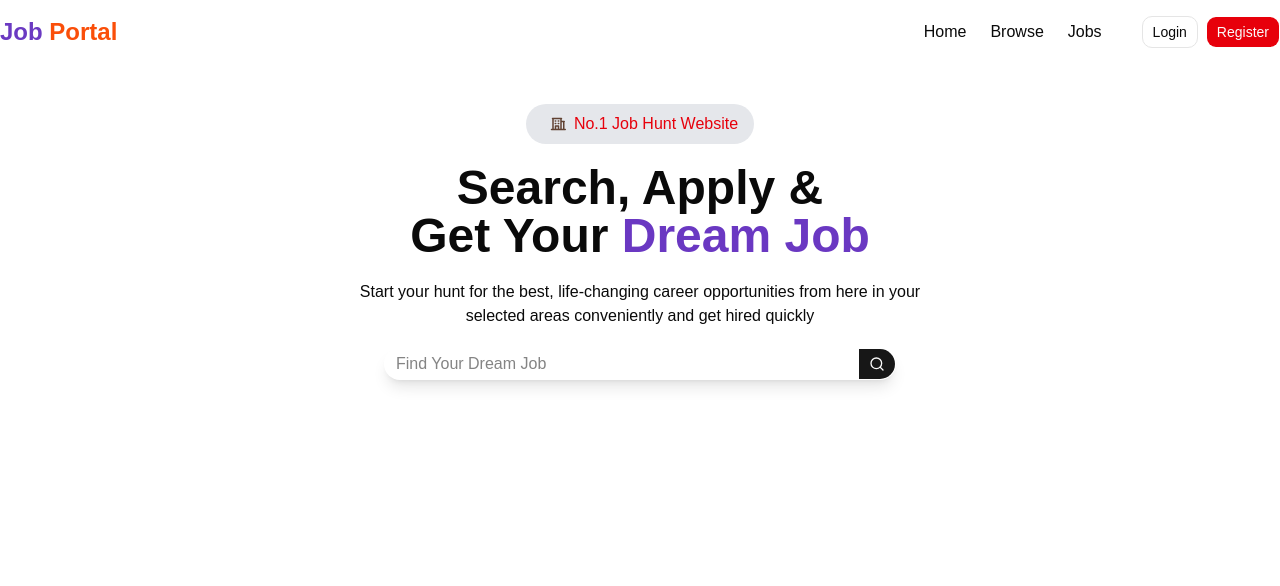
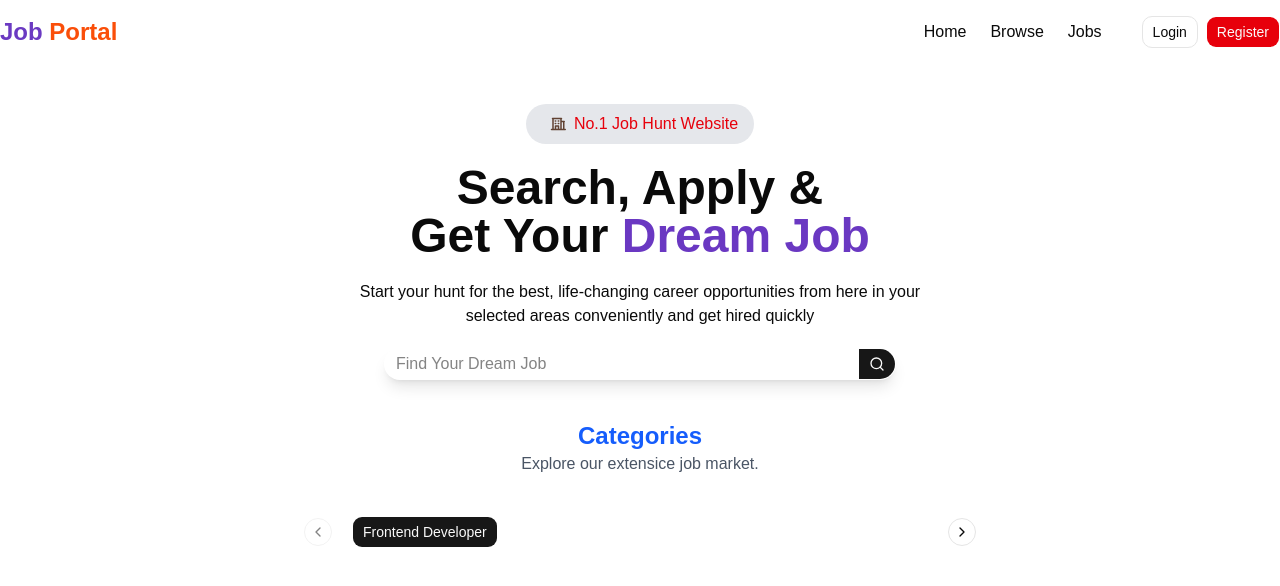
Before and after one commit to lokesh-ps/jobportal, a React app in the folder Frontend/: page / in a window 1280 px wide. Shown: the top 586 px of the page. Built offline with nearby package versions, Linux system fonts and the light colour scheme; the HTML template or start-up script is replaced by a standard one.

Commit message:
feat: add Categories component with carousel functionality and integrate into Home component

```diff
--- a/Frontend/package.json
+++ b/Frontend/package.json
@@ -17,6 +17,7 @@
     "axios": "^1.19.0",
     "class-variance-authority": "^0.7.1",
     "clsx": "^2.1.1",
+    "embla-carousel-react": "^8.6.0",
     "lucide-react": "^1.31.0",
     "next-themes": "^0.4.6",
     "postcss": "^8.5.26",
--- /dev/null
+++ b/Frontend/src/components/components_lite/Categories.jsx
@@ -0,0 +1,56 @@
+import React from "react";
+import {
+  Carousel,
+  CarouselContent,
+  CarouselItem,
+  CarouselNext,
+  CarouselPrevious,
+} from "../ui/carousel";
+import { Button } from "../ui/button";
+const Category = [
+  "Frontend Developer",
+  "Backend Developer",
+  "Full Stack Developer",
+  "Data Scientist",
+  "Devops Engineer",
+  "Machine Learning Engineer",
+  "Artificial Intelligence Engineer",
+  "Cybersecurity Engineer",
+  "Product Manager",
+  "UX/UI Designer",
+  "Graphics Engineer",
+  "Graphics Designer",
+  "Video Editor",
+];
+const Categories = () => {
+  return (
+    <div>
+      <div>
+        <h1 className="text-2xl font-bold text-center text-blue-600">
+          Categories
+        </h1>
+        <p className="text-center text-gray-600">
+          Explore our extensice job market.
+        </p>
+      </div>
+      <Carousel className={"w-full max-w-xl mx-auto my-10"}>
+        <CarouselContent>
+          {Category.map((category) => {
+            return (
+              <CarouselItem
+                key={category}
+                className={"mb:basis-1/2 lg-basis-1/3"}
+              >
+                <Button>{category}</Button>
+              </CarouselItem>
+            );
+          })}
+        </CarouselContent>
+        <CarouselPrevious />
+        <CarouselNext />
+      </Carousel>
+    </div>
+  );
+};
+
+export default Categories;
--- a/Frontend/src/components/components_lite/Home.jsx
+++ b/Frontend/src/components/components_lite/Home.jsx
@@ -1,3 +1,4 @@
+import Categories from "./Categories";
 import Header from "./Header";
 import Navbar from "./Navbar";
 
@@ -6,8 +7,8 @@ const Home = () => {
     <div>
       <Navbar></Navbar>
       <Header />
-      {/* <Categories/>
-      <LatestJobs/>
+      <Categories />
+      {/* <LatestJobs/>
       <Footer/> */}
     </div>
   );
--- /dev/null
+++ b/Frontend/src/components/ui/carousel.jsx
@@ -0,0 +1,194 @@
+import * as React from "react"
+import useEmblaCarousel from "embla-carousel-react";
+
+import { cn } from "@/lib/utils"
+import { Button } from "@/components/ui/button"
+import { ChevronLeftIcon, ChevronRightIcon } from "lucide-react"
+
+const CarouselContext = React.createContext(null)
+
+function useCarousel() {
+  const context = React.useContext(CarouselContext)
+
+  if (!context) {
+    throw new Error("useCarousel must be used within a <Carousel />")
+  }
+
+  return context
+}
+
+function Carousel({
+  orientation = "horizontal",
+  opts,
+  setApi,
+  plugins,
+  className,
+  children,
+  ...props
+}) {
+  const [carouselRef, api] = useEmblaCarousel({
+    ...opts,
+    axis: orientation === "horizontal" ? "x" : "y",
+  }, plugins)
+  const [canScrollPrev, setCanScrollPrev] = React.useState(false)
+  const [canScrollNext, setCanScrollNext] = React.useState(false)
+
+  const onSelect = React.useCallback((api) => {
+    if (!api) return
+    setCanScrollPrev(api.canScrollPrev())
+    setCanScrollNext(api.canScrollNext())
+  }, [])
+
+  const scrollPrev = React.useCallback(() => {
+    api?.scrollPrev()
+  }, [api])
+
+  const scrollNext = React.useCallback(() => {
+    api?.scrollNext()
+  }, [api])
+
+  const handleKeyDown = React.useCallback((event) => {
+    if (event.key === "ArrowLeft") {
+      event.preventDefault()
+      scrollPrev()
+    } else if (event.key === "ArrowRight") {
+      event.preventDefault()
+      scrollNext()
+    }
+  }, [scrollPrev, scrollNext])
+
+  React.useEffect(() => {
+    if (!api || !setApi) return
+    setApi(api)
+  }, [api, setApi])
+
+  React.useEffect(() => {
+    if (!api) return
+    onSelect(api)
+    api.on("reInit", onSelect)
+    api.on("select", onSelect)
+
+    return () => {
+      api?.off("select", onSelect)
+    };
+  }, [api, onSelect])
+
+  return (
+    <CarouselContext.Provider
+      value={{
+        carouselRef,
+        api: api,
+        opts,
+        orientation:
+          orientation || (opts?.axis === "y" ? "vertical" : "horizontal"),
+        scrollPrev,
+        scrollNext,
+        canScrollPrev,
+        canScrollNext,
+      }}>
+      <div
+        onKeyDownCapture={handleKeyDown}
+        className={cn("relative", className)}
+        role="region"
+        aria-roledescription="carousel"
+        data-slot="carousel"
+        {...props}>
+        {children}
+      </div>
+    </CarouselContext.Provider>
+  );
+}
+
+function CarouselContent({
+  className,
+  ...props
+}) {
+  const { carouselRef, orientation } = useCarousel()
+
+  return (
+    <div
+      ref={carouselRef}
+      className="overflow-hidden"
+      data-slot="carousel-content">
+      <div
+        className={cn(
+          "flex",
+          orientation === "horizontal" ? "-ml-4" : "-mt-4 flex-col",
+          className
+        )}
+        {...props} />
+    </div>
+  );
+}
+
+function CarouselItem({
+  className,
+  ...props
+}) {
+  const { orientation } = useCarousel()
+
+  return (
+    <div
+      role="group"
+      aria-roledescription="slide"
+      data-slot="carousel-item"
+      className={cn(
+        "min-w-0 shrink-0 grow-0 basis-full",
+        orientation === "horizontal" ? "pl-4" : "pt-4",
+        className
+      )}
+      {...props} />
+  );
+}
+
+function CarouselPrevious({
+  className,
+  variant = "outline",
+  size = "icon-sm",
+  ...props
+}) {
+  const { orientation, scrollPrev, canScrollPrev } = useCarousel()
+
+  return (
+    <Button
+      data-slot="carousel-previous"
+      variant={variant}
+      size={size}
+      className={cn("absolute touch-manipulation rounded-full", orientation === "horizontal"
+        ? "inset-y-0 -left-12 my-auto"
+        : "-top-12 left-1/2 -translate-x-1/2 rotate-90", className)}
+      disabled={!canScrollPrev}
+      onClick={scrollPrev}
+      {...props}>
+      <ChevronLeftIcon />
+      <span className="sr-only">Previous slide</span>
+    </Button>
+  );
+}
+
+function CarouselNext({
+  className,
+  variant = "outline",
+  size = "icon-sm",
+  ...props
+}) {
+  const { orientation, scrollNext, canScrollNext } = useCarousel()
+
+  return (
+    <Button
+      data-slot="carousel-next"
+      variant={variant}
+      size={size}
+      className={cn("absolute touch-manipulation rounded-full", orientation === "horizontal"
+        ? "inset-y-0 -right-12 my-auto"
+        : "-bottom-12 left-1/2 -translate-x-1/2 rotate-90", className)}
+      disabled={!canScrollNext}
+      onClick={scrollNext}
+      {...props}>
+      <ChevronRightIcon />
+      <span className="sr-only">Next slide</span>
+    </Button>
+  );
+}
+
+export { Carousel, CarouselContent, CarouselItem, CarouselPrevious, CarouselNext, useCarousel };
```
